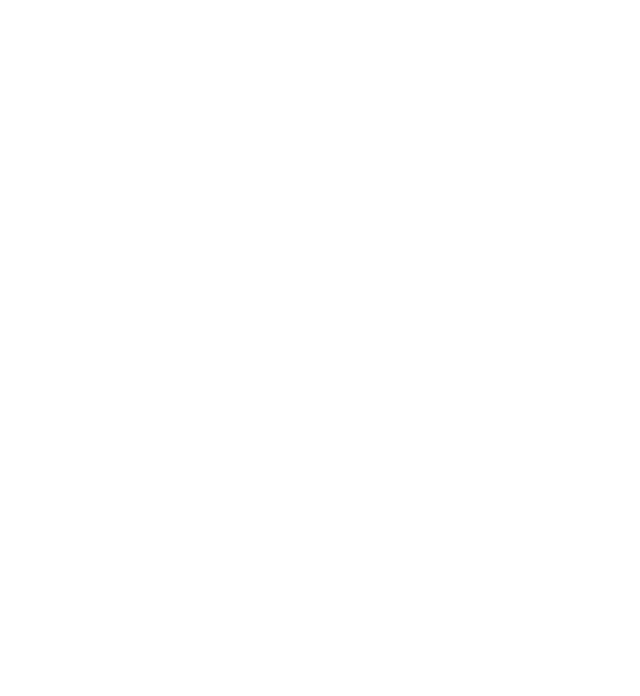
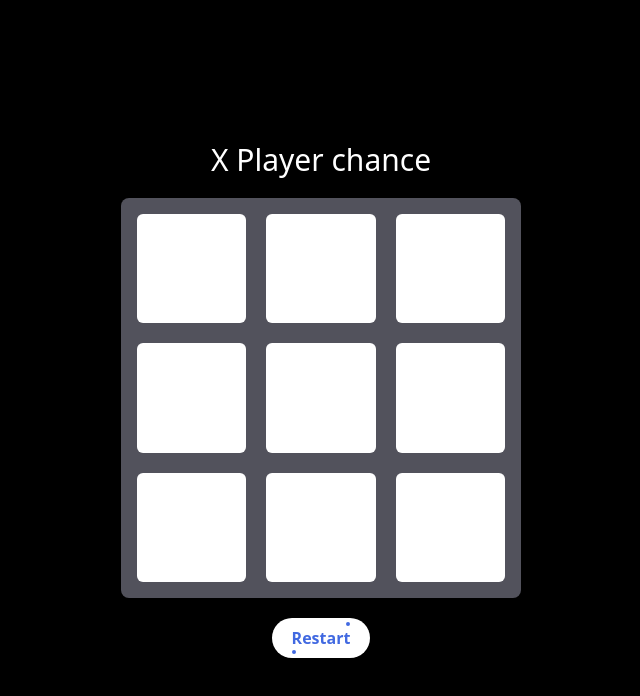
Before and after one commit to Mustak24/ex2400, a React (Vite) app: page /games/xox in a window 1280 px wide. Before the commit this address had no page. Shown: the top 696 px of the page, without its empty margins (319-959 px from the left). Built offline with nearby package versions, Linux system fonts and the light colour scheme.

Commit message:
create Xox game page

```diff
--- a/src/App.css
+++ b/src/App.css
@@ -1,5 +1,5 @@
 html, body, #root{
-  width: 100vh;
+  width: 100vw;
   height: 100vh;
   overflow-x: hidden;
   scroll-behavior: smooth;
--- a/src/App.jsx
+++ b/src/App.jsx
@@ -1,12 +1,14 @@
 import './App.css'
 import { BrowserRouter, Routes, Route } from 'react-router-dom'
 import Home from './Pages/Home'
+import Xox from './Pages/Games/Xox'
 
 function App() {
 
   return (<BrowserRouter>
       <Routes>
           <Route path='/' element={<Home/>} />
+          <Route path='/games/xox' element={<Xox/>} />
       </Routes>
   </BrowserRouter>)
 }
--- /dev/null
+++ b/src/Components/Button.jsx
@@ -0,0 +1,35 @@
+
+import { useEffect, useRef, useState } from "react";
+
+
+export default function Button({children, isLoading=false, loadingInnerHTML='Wait ...', className='', text='black', bg='white', title='Click', onClick=()=>{}, disabled=false }) {
+
+    const button = useRef(null);
+    const [scale, setScale] = useState(0);
+
+    useEffect(() => {
+        if(!button.current) return;
+        setScale(button.current.offsetWidth/3.5)
+    }, [button.current]);
+
+    return (
+        <button ref={button}
+            className={`${className} relative z-[1] font-bold overflow-hidden shadow-[0_0_10px_rgb(0,0,0,.3)] px-5 min-h-10 z-1 rounded-full flex items-center justify-center flex-col text-center transition-all duration-500 text-[var(--text)] max-sm:active:text-[var(--bg)] sm:hover:text-[var(--bg)] bg-[var(--bg)] sm:hover:bg-transparent max-sm:active:bg-transparent active:after:content-[''] after:border-2 after:border-[var(--text)] after:self-start after:z-[-1] after:rounded-full before:content-[''] before:self-end before:z-[-1] before:border-2 before:border-[var(--text)] before:rounded-full before:transition-all after:transition-all max-sm:active:before:scale-[var(--scale)] max-sm:active:after:scale-[var(--scale)] sm:hover:before:scale-[var(--scale)] sm:hover:after:scale-[var(--scale)]`}
+            style={{ '--bg': bg, '--text': text, '--scale':scale }}
+            onClick={onClick || function () {}}
+            disabled={disabled || isLoading}
+        >
+            {
+                isLoading ?
+                    (
+                        <div className="flex items-center gap-2">
+                            <div className='min-w-5 aspect-square rounded-full border-[6px] animate-spin transition-all sm:duration-300 border-[var(--text)] border-t-[var(--bg)]'
+                            style={{ '--bg': bg, '--text': text }}
+                            ></div>
+                            <div>{loadingInnerHTML}</div>
+                        </div>
+                    ) : children || title
+            }
+        </button>
+    )
+}
--- /dev/null
+++ b/src/Pages/Games/Xox.jsx
@@ -0,0 +1,107 @@
+import { useEffect, useState } from "react"
+import Button from "../../Components/Button";
+
+export default function Xox({}){
+
+    const [whosePlay, setWhosePlay] = useState('X');
+
+    const [roundStake, setRoundStake] = useState([]);
+    const [bord, setBord] = useState([['','',''],['','',''],['','','']]);
+    const [winPlayerInfo, setWinPlayerInfo] = useState([false])
+
+
+    function resetGame(){
+        setWhosePlay('X');
+        setRoundStake([]);
+        setWinPlayerInfo([false])
+        setBord([['','',''],['','',''],['','','']]);
+    }
+
+
+    function isAnyWin(){
+        let verArr = [[-bord.length, -bord.length],[-bord.length, -bord.length]]
+
+        for(let i=0; i<bord.length; i++){
+            let rcArr = [[-bord.length, -bord.length],[-bord.length, -bord.length]]
+
+            for(let j=0; j<bord.length; j++){
+                if(bord[j][i] != '') rcArr[1][bord[j][i] == 'X' ? 0 : 1] += 1;
+                if(bord[i][j] == '') continue;
+
+                rcArr[0][bord[i][j] == 'X' ? 0 : 1] += 1;
+                if(i - j == 0) verArr[0][bord[i][j] == 'X' ? 0 : 1] += 1;
+                if(i + j == bord.length-1) verArr[1][bord[i][j] == 'X' ? 0 : 1] += 1;
+            }
+
+            if(rcArr[0][0]*rcArr[0][1] == 0) return [true , bord[i][0], `r${i}`];
+            if(rcArr[1][0]*rcArr[1][1] == 0) return [true , bord[0][i], `c${i}`];
+
+        }
+
+        if(verArr[0][0]*verArr[0][1] == 0) return [true, bord[0][0], 'vd']
+        if(verArr[1][0]*verArr[1][1] == 0) return [true, bord[0].at(-1), 'vu']
+
+        return [false, ''];
+    }
+
+
+    function handleGameOnClick(e){
+        let {dataset} = e.target;
+        if(!dataset.index || winPlayerInfo[0]) return;
+        if(roundStake.length < 6 && roundStake.search(dataset.index)) return;
+
+        let newRoundStake = roundStake;
+        if(newRoundStake.length == 6) newRoundStake.shift();
+        newRoundStake.push(dataset.index);
+
+        setRoundStake(newRoundStake);
+
+        setBord((bord) => {
+            let {index} = dataset
+            bord[parseInt(index/3)][index%3] = whosePlay;
+
+            for(let i=0; i<3; i++){
+                for(let j=0; j<3; j++){
+                    if(!newRoundStake.search(i*3 + j)) bord[i][j] = ''
+                }
+            }
+
+            return bord;
+        });
+
+        setWhosePlay((old) => old == 'X' ? 'O' : 'X');
+
+    }
+
+    Array.prototype.search = function(key){
+        for(let i=0; i<this.length; i++)
+            if(this[i] == key) return true;
+        return false
+    }
+
+    useEffect(() => {
+        let result = isAnyWin();
+        if(result[0]) setWinPlayerInfo(result);
+    }, [whosePlay])
+
+    return <>
+        <main className="w-screen h-screen bg-black text-white flex flex-col items-center justify-center px-5 sm:px-10">
+            {
+                winPlayerInfo[0] ? (
+                    <div className="text-3xl text-center">Player {winPlayerInfo[1]} is Win</div>
+                ) : (
+                    <div className="text-3xl text-center">{whosePlay} Player chance</div>
+                )}
+            <div onClick={handleGameOnClick} className="grid grid-cols-3 sm:gap-5 gap-2 aspect-square w-full max-w-[400px] bg-zinc-600 rounded-lg justify-center items-center sm:p-4 p-3 mt-5">
+                {bord.flat(1).map((e, i) => {
+                    return <div key={i} data-index={i} className="bg-white rounded-md text-black flex items-center justify-center text-6xl font-semibold w-full aspect-square">
+                        {e}
+                    </div>
+                })}
+            </div>
+            <div className="mt-5 ">
+                <Button onClick={resetGame} text='royalblue'>Restart</Button>
+            </div>
+        </main>
+    </>
+}
--- a/src/Pages/Home.jsx
+++ b/src/Pages/Home.jsx
@@ -1,7 +1,17 @@
+import { Link } from "react-router-dom";
+import Button from "../Components/Button";
+
 export default function Home({}){
     return <>
-        <div>
-            Home
+        <div className="w-screen h-screen text-4xl sm:p-10 p-5">
+            <div className="bg-blue-400 w-fit px-5 rounded-full py-2 text-white">
+                Home
+            </div>
+            <div className="mt-14 w-full flex justify-center">
+                <Button className="py-2 px-10 ">
+                    <Link to={'/games/xox'} className="font-semibold">XOX Game</Link>
+                </Button>
+            </div>
         </div>
     </>
 }
```
